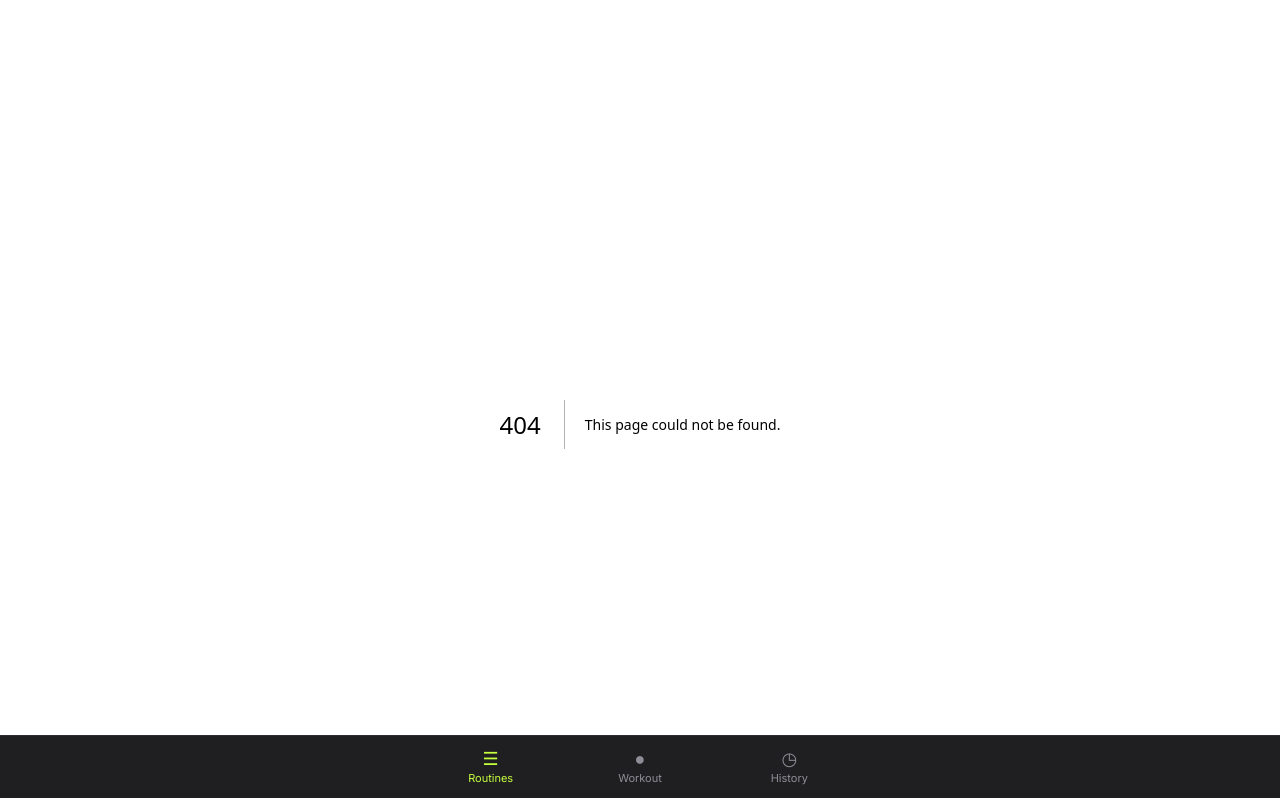
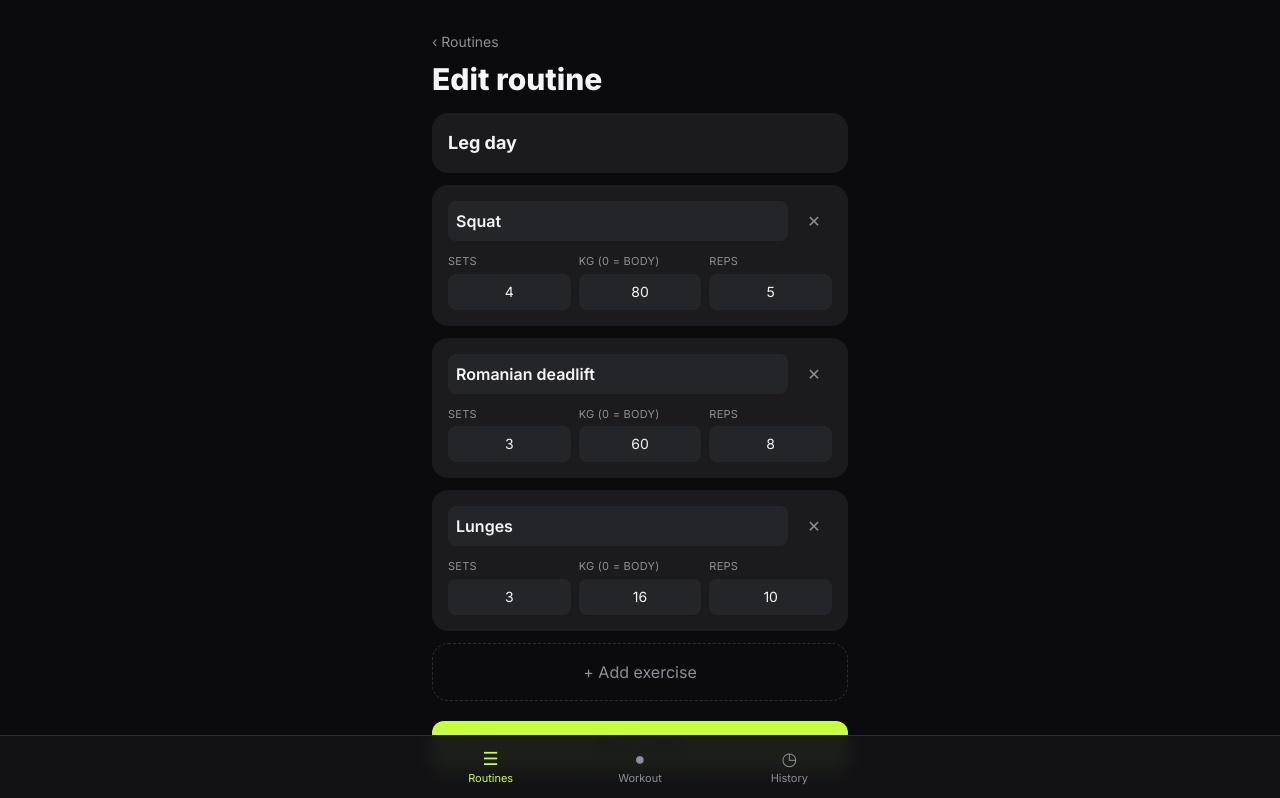
Before and after one commit to bryanfrds/workout-tracker, a Next.js app: page /routine/legs in a window 1280 px wide. Before the commit this address had no page. Shown: the top 798 px of the page. Built offline with nearby package versions, Linux system fonts and the light colour scheme.

Commit message:
Add routine editor

```diff
--- /dev/null
+++ b/src/app/routine/[id]/page.tsx
@@ -0,0 +1,133 @@
+"use client";
+
+import { use, useState } from "react";
+import { useRouter } from "next/navigation";
+import { getState, setState, useAppState } from "@/lib/store";
+import type { PlannedExercise } from "@/lib/types";
+import { newId } from "@/lib/workout";
+
+const BLANK: PlannedExercise = { name: "", sets: 3, kg: 20, reps: 10 };
+
+export default function EditRoutinePage({ params }: PageProps<"/routine/[id]">) {
+  const { id } = use(params);
+  const app = useAppState();
+  if (!app) return null;
+  const existing = app.routines.find((r) => r.id === id);
+  if (id !== "new" && !existing) return <p className="mt-8 text-muted">Routine not found.</p>;
+  return <Editor key={id} id={id} />;
+}
+
+function NumberField({ label, value, onChange }: { label: string; value: number; onChange: (n: number) => void }) {
+  return (
+    <label className="flex flex-col gap-1 text-[11px] uppercase tracking-wide text-muted">
+      {label}
+      <input
+        type="number"
+        inputMode="decimal"
+        min={0}
+        value={Number.isFinite(value) ? value : ""}
+        onChange={(e) => onChange(e.target.valueAsNumber)}
+        className="w-full rounded-lg bg-card2 p-2 text-center text-sm normal-case tracking-normal text-text outline-none focus:ring-2 focus:ring-accent"
+      />
+    </label>
+  );
+}
+
+function Editor({ id }: { id: string }) {
+  const router = useRouter();
+  const existing = getState().routines.find((r) => r.id === id);
+  const [name, setName] = useState(existing?.name ?? "");
+  const [exercises, setExercises] = useState<PlannedExercise[]>(existing?.exercises ?? [{ ...BLANK }]);
+
+  const update = (i: number, patch: Partial<PlannedExercise>) =>
+    setExercises((xs) => xs.map((x, j) => (j === i ? { ...x, ...patch } : x)));
+
+  const clean = exercises
+    .filter((e) => e.name.trim())
+    .map((e) => ({
+      name: e.name.trim(),
+      sets: Math.max(1, Math.round(e.sets || 1)),
+      kg: Math.max(0, e.kg || 0),
+      reps: Math.max(1, Math.round(e.reps || 1)),
+    }));
+  const canSave = name.trim() !== "" && clean.length > 0;
+
+  function save() {
+    if (!canSave) return;
+    setState((s) => {
+      const routine = { id: existing?.id ?? newId(), name: name.trim(), exercises: clean };
+      const routines = existing
+        ? s.routines.map((r) => (r.id === routine.id ? routine : r))
+        : [...s.routines, routine];
+      return { ...s, routines };
+    });
+    router.push("/");
+  }
+
+  function remove() {
+    if (!existing) return;
+    setState((s) => ({ ...s, routines: s.routines.filter((r) => r.id !== existing.id) }));
+    router.push("/");
+  }
+
+  return (
+    <>
+      <button onClick={() => router.push("/")} className="mt-2 text-sm text-muted">
+        ‹ Routines
+      </button>
+      <h1 className="mt-2 text-3xl font-extrabold">{existing ? "Edit routine" : "New routine"}</h1>
+
+      <input
+        value={name}
+        onChange={(e) => setName(e.target.value)}
+        placeholder="Routine name, e.g. Push day"
+        className="mt-4 w-full rounded-2xl bg-card p-4 text-lg font-bold outline-none placeholder:font-normal placeholder:text-muted focus:ring-2 focus:ring-accent"
+      />
+
+      {exercises.map((ex, i) => (
+        <div key={i} className="mt-3 rounded-2xl bg-card p-4">
+          <div className="flex items-center gap-2">
+            <input
+              value={ex.name}
+              onChange={(e) => update(i, { name: e.target.value })}
+              placeholder="Exercise name"
+              className="min-w-0 flex-1 rounded-lg bg-card2 p-2 font-semibold outline-none placeholder:font-normal placeholder:text-muted focus:ring-2 focus:ring-accent"
+            />
+            <button
+              onClick={() => setExercises((xs) => xs.filter((_, j) => j !== i))}
+              aria-label={`Remove ${ex.name || "exercise"}`}
+              className="h-9 w-9 rounded-lg text-muted hover:bg-card2"
+            >
+              ✕
+            </button>
+          </div>
+          <div className="mt-3 grid grid-cols-3 gap-2">
+            <NumberField label="Sets" value={ex.sets} onChange={(n) => update(i, { sets: n })} />
+            <NumberField label="kg (0 = body)" value={ex.kg} onChange={(n) => update(i, { kg: n })} />
+            <NumberField label="Reps" value={ex.reps} onChange={(n) => update(i, { reps: n })} />
+          </div>
+        </div>
+      ))}
+
+      <button
+        onClick={() => setExercises((xs) => [...xs, { ...BLANK }])}
+        className="mt-3 w-full rounded-2xl border-[1.5px] border-dashed border-line p-4 text-muted"
+      >
+        + Add exercise
+      </button>
+
+      <button
+        onClick={save}
+        disabled={!canSave}
+        className="mt-5 w-full rounded-xl bg-accent p-3.5 text-[15px] font-bold text-accent-ink disabled:opacity-40"
+      >
+        Save routine
+      </button>
+      {existing && (
+        <button onClick={remove} className="mt-3 w-full p-3 text-sm text-red-400">
+          Delete routine
+        </button>
+      )}
+    </>
+  );
+}
```
